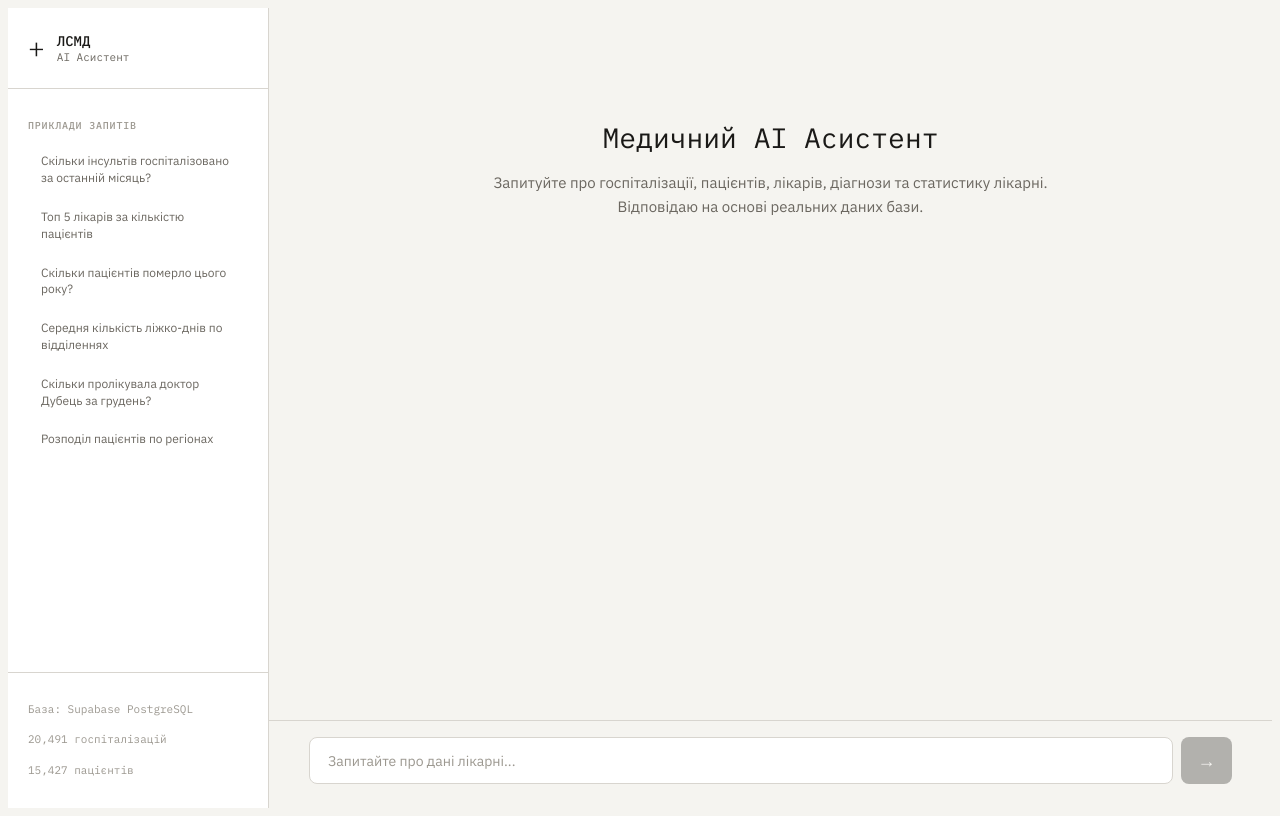
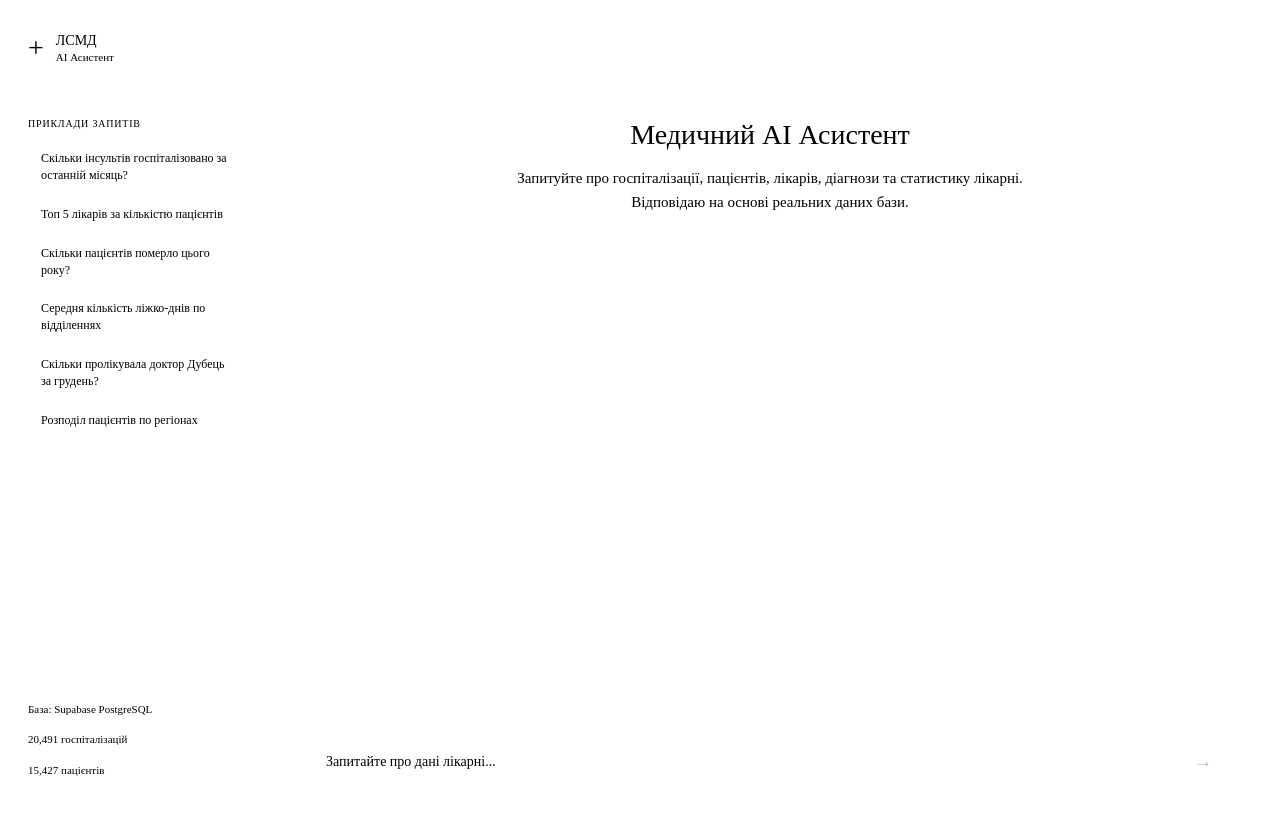
Before and after one commit to julbly38-a11y/hospital-agent, a Next.js app: page / in a window 1280 px wide. Built offline with nearby package versions, Linux system fonts and the light colour scheme.

Commit message:
Update Home.module.css

```diff
--- a/styles/Home.module.css
+++ b/styles/Home.module.css
@@ -1,22 +1,3 @@
-
-:root {
-  --bg: #f5f4f0;
-  --bg2: #eeecea;
-  --surface: #ffffff;
-  --border: #d8d5cf;
-  --text: #1a1917;
-  --text2: #6b6760;
-  --text3: #9c9890;
-  --accent: #1a1917;
-  --accent-bg: #1a1917;
-  --accent-text: #f5f4f0;
-  --red: #c0392b;
-  --mono: 'IBM Plex Mono', monospace;
-  --sans: 'IBM Plex Sans', sans-serif;
-}
-
-html, body { height: 100%; background: var(--bg); color: var(--text); font-family: var(--sans); }
-
 .layout {
   display: flex;
   height: 100vh;
```
